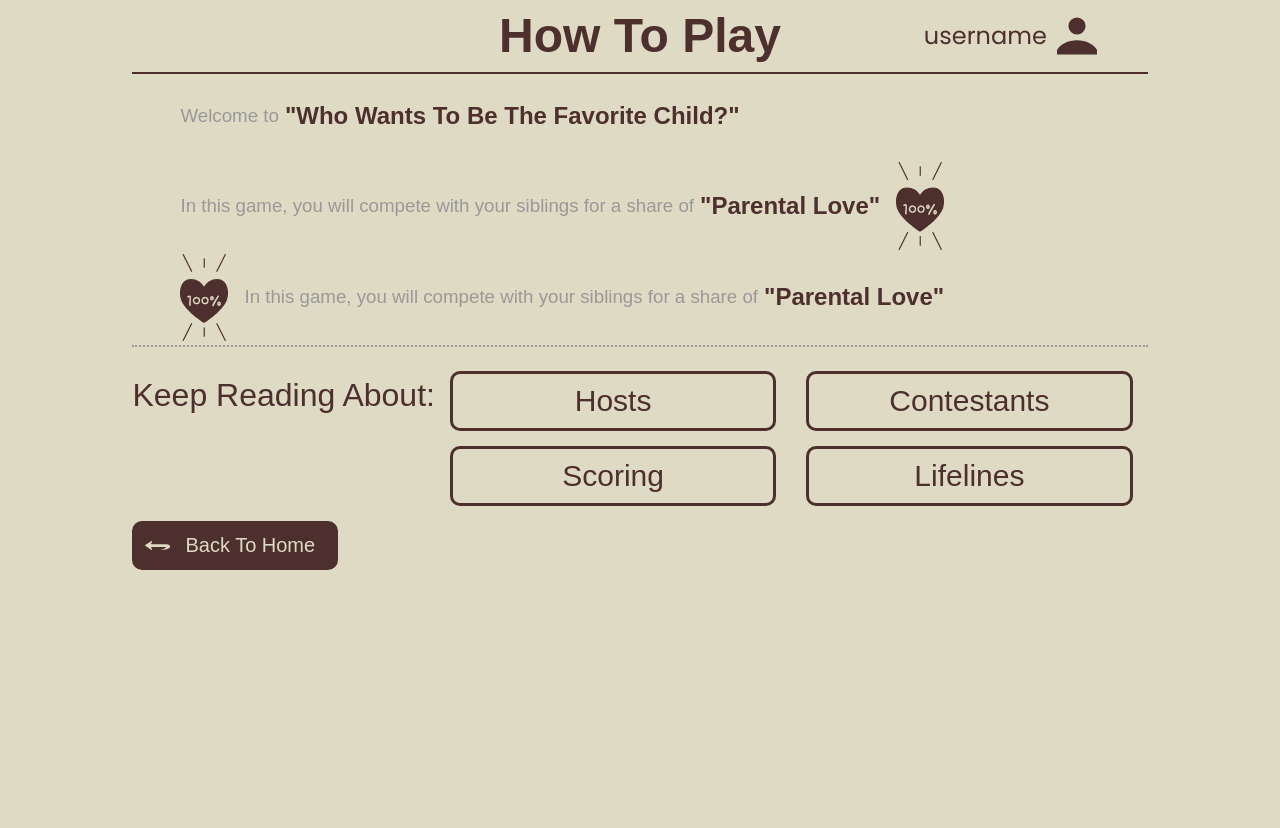
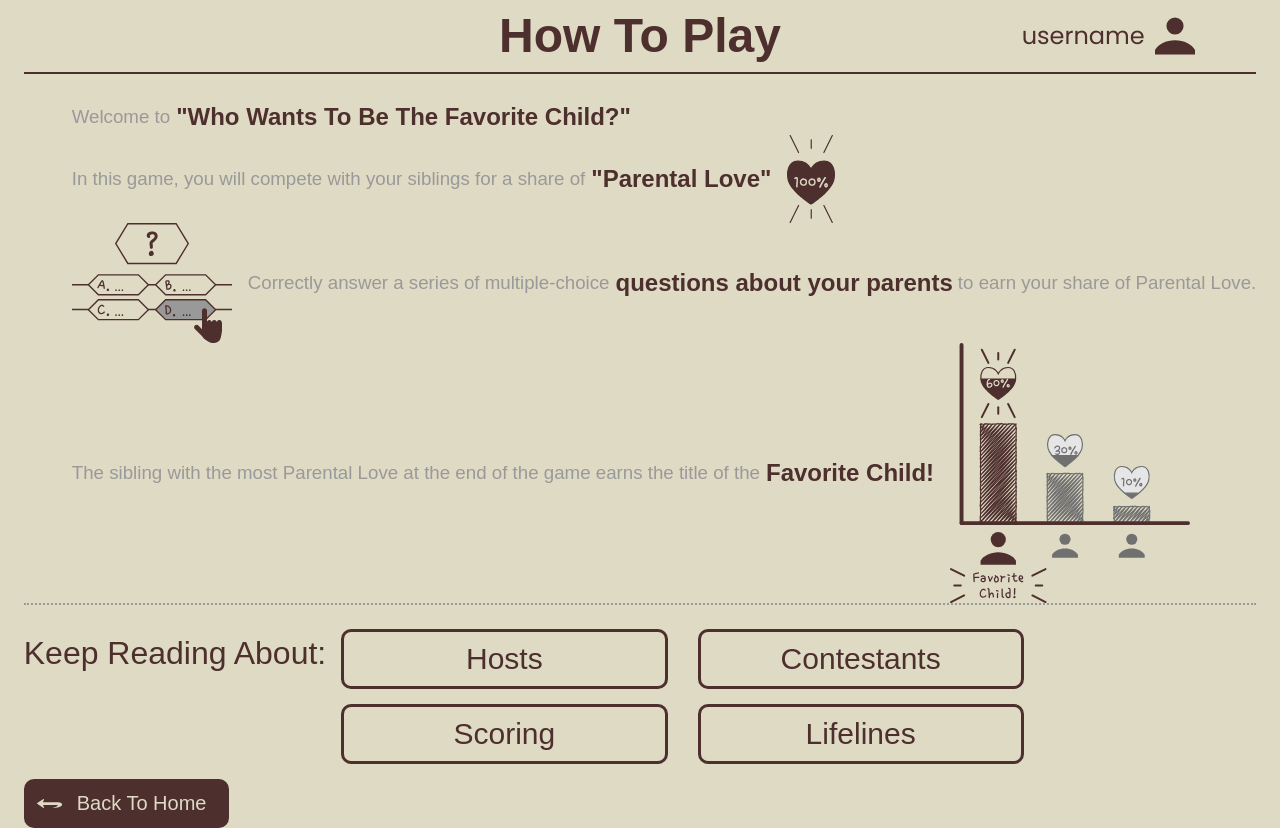
Before and after one commit to wwtbtfc/wwtbtfc-frontend, a React (Vite) app: page /overview in a window 1280 px wide. Before the commit the page ends 800 px from the top, so only its background shows below. Built offline with nearby package versions, Linux system fonts and the light colour scheme; a web font is replaced by a local one.

Commit message:
feat: completed content for how to play homepage. Style still needed

```diff
--- a/src/views/HowToPlay/Overview/Overview.tsx
+++ b/src/views/HowToPlay/Overview/Overview.tsx
@@ -1,12 +1,14 @@
 import { TitleBanner } from '@ui/components/TitleBanner';
 import StyledOverview from './StyledOverview';
 import love from '../assets/Rules_Love100pct.svg';
+import questions from '../assets/Rules_Questions.svg';
+import win from '../assets/Rules_Win.svg';
 export const Overview = () => {
   return (
     <>
       <TitleBanner title="How To Play"></TitleBanner>
       <StyledOverview>
-        <div className="container">
+        <div id="welcome" className="container">
           <h3
             className="plain-text"
             style={{ justifyContent: 'center', alignItems: 'center' }}
@@ -27,28 +29,41 @@ export const Overview = () => {
           >
             In this game, you will compete with your siblings for a share of
           </h3>
-          <h3
-            className="highlight-text"
-            style={{ alignItems: 'center', justifyContent: 'center' }}
-          >
-            "Parental Love"
-          </h3>
+          <h3 className="highlight-text">"Parental Love"</h3>
           <img className="image-right" src={love}></img>
         </div>
+        <span>
+          <div className="container">
+            <img className="image-left" src={questions}></img>
+            <h3 className="plain-text">
+              Correctly answer a series of multiple-choice
+            </h3>
+
+            <h3 className="highlight-text">questions about your parents</h3>
+
+            <h3
+              className="plain-text"
+              style={{
+                marginLeft: '5px',
+                justifyContent: 'center',
+                alignItems: 'center',
+              }}
+            >
+              to earn your share of Parental Love.
+            </h3>
+          </div>
+        </span>
         <div className="container">
-          <img className="image-left" src={love}></img>
-          <h3
-            className="plain-text"
-            style={{ justifyContent: 'center', alignItems: 'center' }}
-          >
-            In this game, you will compete with your siblings for a share of
+          <h3 className="plain-text">
+            The sibling with the most Parental Love at the end of the game earns
+            the title of the
           </h3>
-          <h3
-            className="highlight-text"
-            style={{ alignItems: 'center', justifyContent: 'center' }}
-          >
-            "Parental Love"
-          </h3>
+          <h3 className="highlight-text">Favorite Child!</h3>
+          <img
+            className="image-right"
+            src={win}
+            style={{ width: `15em` }}
+          ></img>
         </div>
       </StyledOverview>
     </>
--- a/src/views/HowToPlay/Overview/StyledOverview.tsx
+++ b/src/views/HowToPlay/Overview/StyledOverview.tsx
@@ -4,12 +4,18 @@ const StyledOverview = styled.div`
   .container {
     display: flex;
     align-items: center;
-    margin: 0em 0 0.25em 3em;
+    margin: 0 0 0 3em;
+  }
+  #welcome {
+    margin-top: 25px;
   }
   h3 {
+    margin: 0;
     &.highlight-text {
       margin-left: 0.25em;
     }
+    justify-content: center;
+    align-items: center;
   }
   img {
     width: 3em;
@@ -18,6 +24,7 @@ const StyledOverview = styled.div`
     }
     &.image-left {
       margin-right: 1em;
+      width: 10em;
     }
   }
 `;
```
